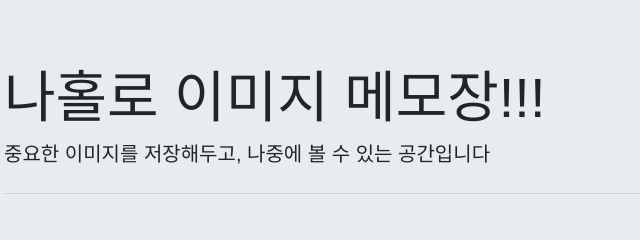
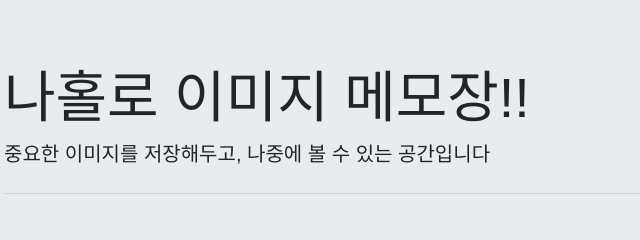
Before and after one commit to mingyeong1203/ming-front, a plain HTML site: page index.html in a window 1280 px wide. Shown: the top 240 px of the page, 218-858 px from the left. Drawn offline with nearby package versions, Linux system fonts and the light colour scheme; a web font is replaced by a local one.

Commit message:
gitaction 배포

```diff
--- a/index.html
+++ b/index.html
@@ -58,7 +58,7 @@
 <body>
 <div class="wrap">
     <div class="jumbotron">
-        <h1 class="display-4">나홀로 이미지 메모장!!!</h1>
+        <h1 class="display-4">나홀로 이미지 메모장!!</h1>
         <p class="lead">중요한 이미지를 저장해두고, 나중에 볼 수 있는 공간입니다</p>
         <hr class="my-4">
     </div>
```
